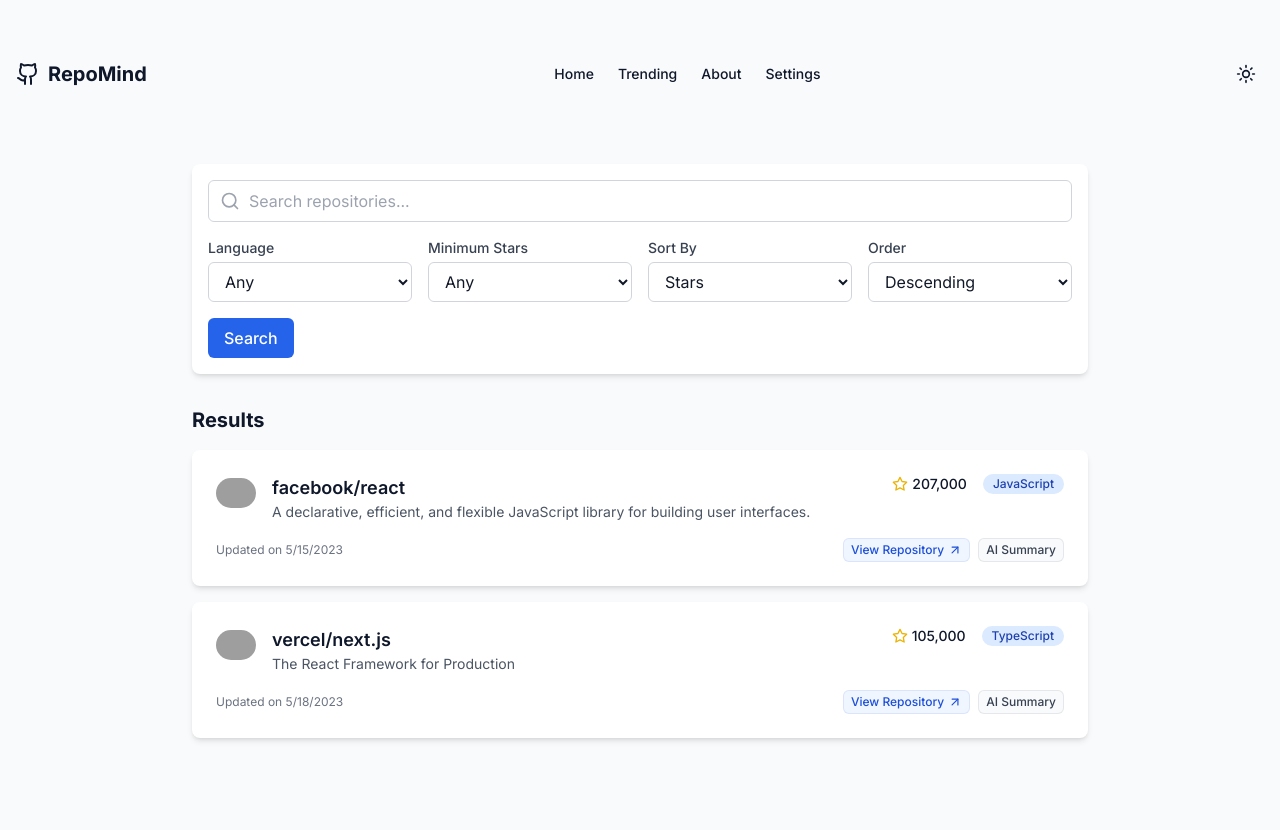
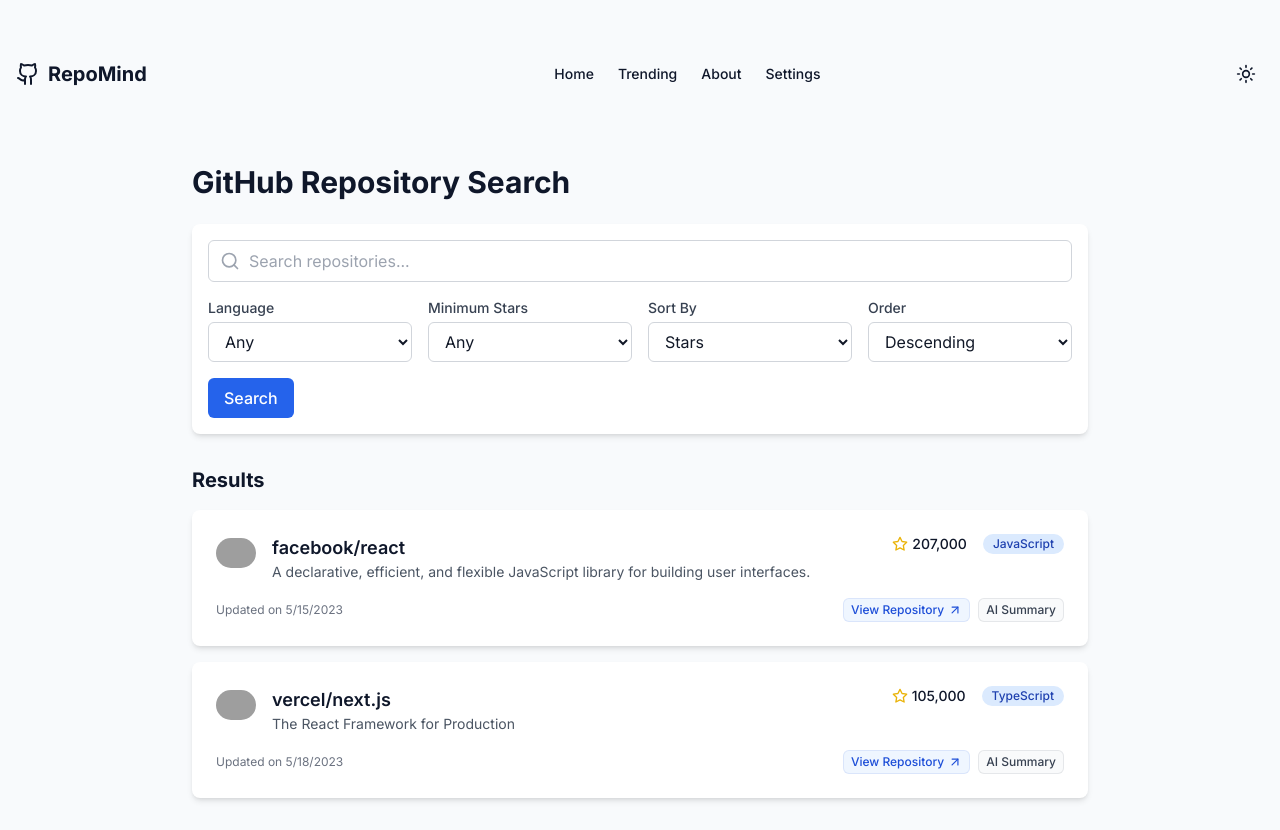
Before and after one commit to mustafaabdullahk/repomind, a Next.js app: page / in a window 1280 px wide. Before the commit the page ends 800 px from the top, so only its background shows below. Built offline with nearby package versions, Linux system fonts and the light colour scheme; grey boxes are pictures that could not be loaded.

Commit message:
src: app: page: add header above search card

```diff
--- a/src/app/page.tsx
+++ b/src/app/page.tsx
@@ -16,7 +16,9 @@
     <main className="container mx-auto px-4 py-8">
       <Header />
       <div className="max-w-4xl mx-auto mt-12">
+        <h1 className="text-3xl font-bold mb-6">GitHub Repository Search</h1>
         <SearchBar onSearchResults={handleSearchResults} />
+
         <div className="mt-8">
           <RepositoryList results={searchResults} />
         </div>
```
